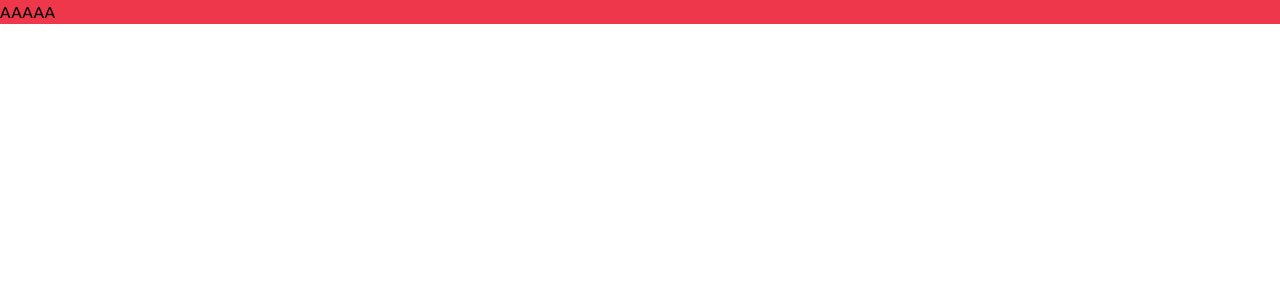
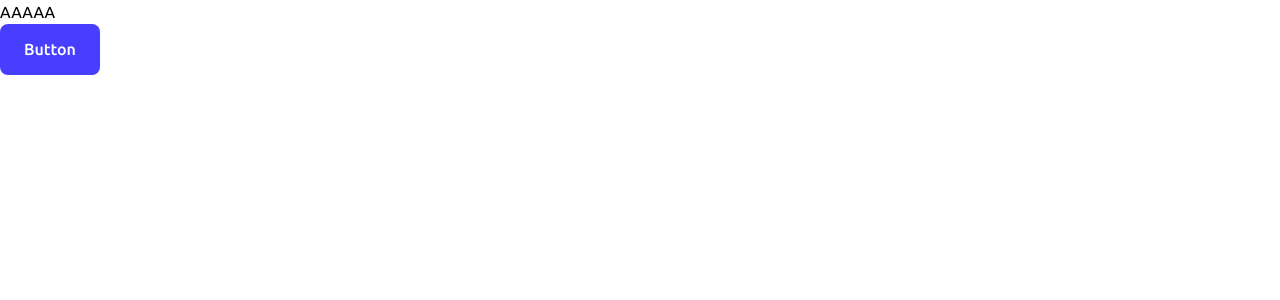
Before and after one commit to nikosetiawanp/multi-step-form, a React (Vite) app: page / in a window 1280 px wide. Shown: the top 300 px of the page. Built offline with nearby package versions, Linux system fonts and the light colour scheme.

Commit message:
add button styling

```diff
--- a/src/App.css
+++ b/src/App.css
@@ -47,6 +47,7 @@
 }
 
 @layer components {
+  /* Texts */
   .text-preset-1 {
     font-weight: 700;
     font-size: 32px;
@@ -59,7 +60,10 @@
     line-height: 120%;
     letter-spacing: 0px;
   }
-  .text-preset-3-medium {
+  .text-preset-3-medium,
+  .button-primary,
+  .button-secondary,
+  .button-additional {
     font-weight: 500;
     font-size: 16px;
     line-height: 120%;
@@ -95,4 +99,35 @@
     line-height: 120%;
     letter-spacing: 0px;
   }
+
+  /* Buttons */
+  .button-primary,
+  .button-secondary {
+    padding: 16px 24px;
+    color: white;
+    border-radius: 8px;
+  }
+  .button-primary:hover,
+  .button-secondary:hover {
+    cursor: pointer;
+  }
+  .button-primary {
+    background-color: var(--color-blue-950);
+  }
+  .button-primary:active {
+    background-color: var(--color-blue-700);
+  }
+  .button-secondary {
+    background-color: var(--color-purple-600);
+  }
+  .button-secondary:active {
+    background-color: var(--color-purple-400);
+  }
+  .button-additional {
+    padding: 10px;
+    color: var(--color-grey-500);
+  }
+  .button-additional:active {
+    color: var(--color-blue-950);
+  }
 }
--- a/src/App.tsx
+++ b/src/App.tsx
@@ -4,9 +4,10 @@ function App() {
 
   return (
     <>
-    <div className='bg-red-500'>
+    {/* <div className='bg-red-500'> */}
       <h1 className='text-preset-4'>AAAAA</h1>
-    </div>
+      <button className='button-secondary'>Button</button>
+    {/* </div> */}
     </>
   )
 }
```
